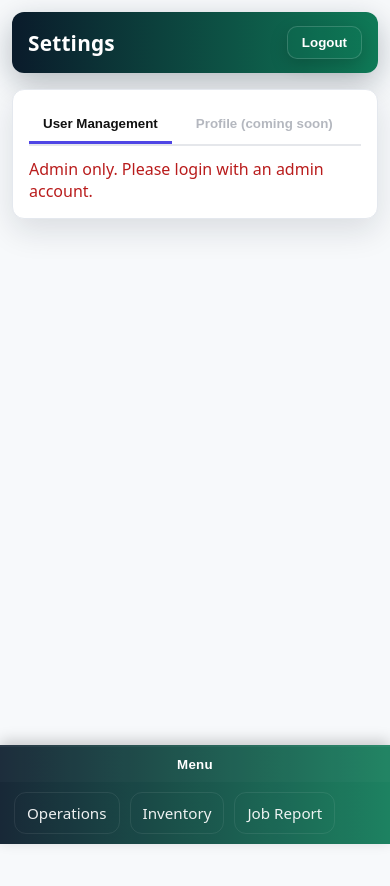
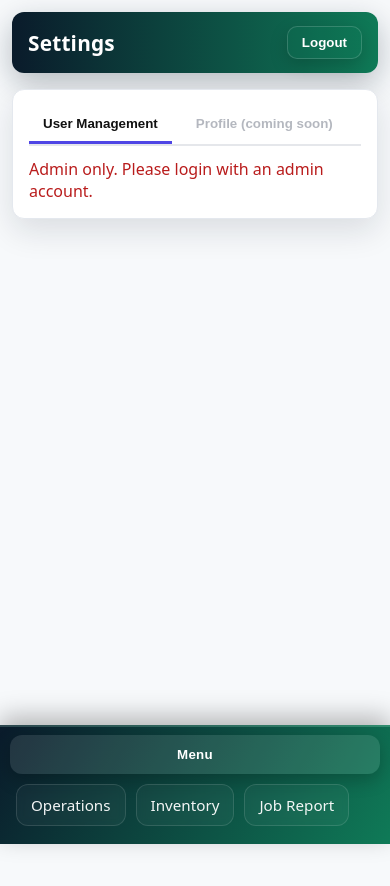
Before and after one commit to ElJefeYouKnow/IMS, a website: page settings.html in a window 390 px wide. Both pictures are taken after a click on the button "Menu". Drawn offline with Linux system fonts and the light colour scheme.

Commit message:
Update style.css

```diff
--- a/css/style.css
+++ b/css/style.css
@@ -51,14 +51,16 @@ tbody td{padding:10px;border-top:1px solid #eef2f7}
 
 /* Mobile-friendly nav + layout */
 .mobile-nav{display:none}
-.bottom-nav{position:sticky;bottom:0;left:0;right:0;background:linear-gradient(90deg,#0a1b2b,#0f7a57);color:#fff;z-index:30;border-top:2px solid rgba(255,255,255,0.12);box-shadow:0 -4px 14px rgba(0,0,0,0.2);display:none}
-.bottom-nav .nav-toggle{width:100%;background:rgba(255,255,255,0.08);color:#fff;font-weight:700;padding:10px 14px;border:none;cursor:pointer;letter-spacing:0.3px}
-.bottom-nav .nav-items{display:flex;gap:10px;align-items:center;overflow-x:auto;padding:10px 14px;background:rgba(255,255,255,0.06)}
-.bottom-nav a{color:rgba(255,255,255,0.92);text-decoration:none;font-size:0.95rem;padding:10px 12px;border-radius:12px;border:1px solid rgba(255,255,255,0.08);white-space:nowrap;display:inline-flex;align-items:center;gap:8px}
+.bottom-nav{position:sticky;bottom:0;left:0;right:0;background:linear-gradient(120deg,#0a1b2b,#0f7a57);color:#fff;z-index:50;border-top:2px solid rgba(255,255,255,0.14);box-shadow:0 -8px 24px rgba(0,0,0,0.28);display:none;padding:8px 10px}
+.bottom-nav .nav-toggle{width:100%;background:rgba(255,255,255,0.1);color:#fff;font-weight:800;padding:12px 14px;border:none;cursor:pointer;letter-spacing:0.3px;border-radius:12px;box-shadow:0 6px 18px rgba(0,0,0,0.22)}
+.bottom-nav .nav-items{display:flex;gap:10px;align-items:center;overflow-x:auto;padding:10px 6px;background:transparent}
+.bottom-nav a{color:rgba(255,255,255,0.95);text-decoration:none;font-size:0.95rem;padding:10px 14px;border-radius:12px;border:1px solid rgba(255,255,255,0.12);white-space:nowrap;display:inline-flex;align-items:center;gap:8px;background:rgba(255,255,255,0.04);backdrop-filter:blur(4px)}
 .bottom-nav a[data-role]{display:none}
+.bottom-nav a:not([data-role]){display:inline-flex}
 .bottom-nav a.active{background:rgba(15,122,87,0.22);border-color:rgba(15,122,87,0.4)}
 .bottom-nav.collapsed .nav-items{display:none}
-.bottom-nav{display:none!important}
+.bottom-nav a.active{background:rgba(15,122,87,0.22);border-color:rgba(15,122,87,0.4)}
+.bottom-nav.collapsed .nav-items{display:none}
 .sticky-actions{position:sticky;bottom:20px;background:var(--card);padding:8px 0;z-index:10}
 .dark .sticky-actions{background:#111827}
 
@@ -98,3 +100,6 @@ tbody td{padding:10px;border-top:1px solid #eef2f7}
 body.role-admin .sidebar a[data-role='admin']{display:flex}
 body.role-employee .sidebar a[data-role='employee']{display:flex}
 body.role-none .sidebar a[data-role]{display:none}
+body.role-admin .bottom-nav a[data-role='admin']{display:inline-flex}
+body.role-employee .bottom-nav a[data-role='employee']{display:inline-flex}
+body.role-none .bottom-nav a[data-role]{display:none}
```
